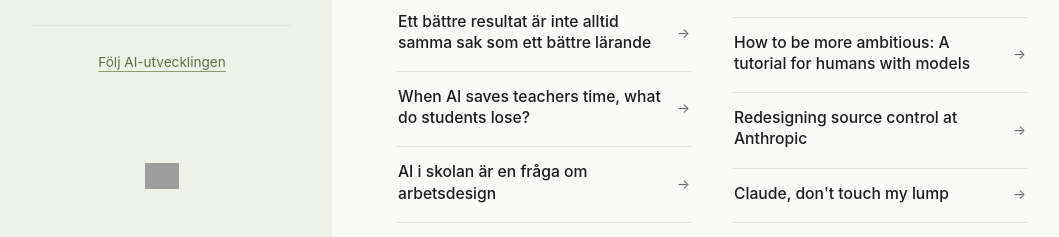
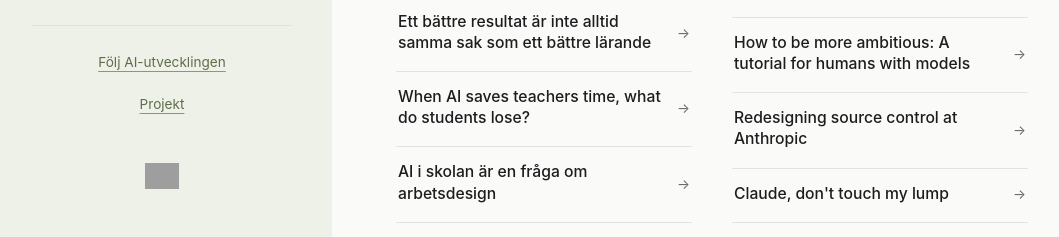
Before and after one commit to jberndes/jberndes.github.io, a Jekyll site: the page built from index.html, in a window 1280 px wide and 900 px high, scrolled down 497 px. Shown: the part 659-896 px from the top of the window, without its empty margins (8-1067 px from the left). Built offline with Jekyll 4.4.1, drawn with Linux system fonts in a browser that asks for light colours; grey boxes are pictures that could not be loaded.

Commit message:
Meny: Projekt under Följ AI-utvecklingen
Co-Authored-By: Claude Sonnet 5.5 <noreply@anthropic.com>
Claude-Session: https://claude.ai/code/session_01EHEf1UELdVEwTeZb2owzdv

```diff
--- a/index.html
+++ b/index.html
@@ -409,9 +409,12 @@
 
       <hr class="linje">
 
-      <nav aria-label="Följ nyheter och tankar">
+      <nav aria-label="AI-nyheter och projekt">
       <ul class="sociala foljrad">
         <li><a class="intern" href="/ai/">Följ AI-utvecklingen</a></li>
+      </ul>
+      <ul class="sociala foljrad">
+        <li><a class="intern" href="/projekt/">Projekt</a></li>
       </ul>
       </nav>
 
```
